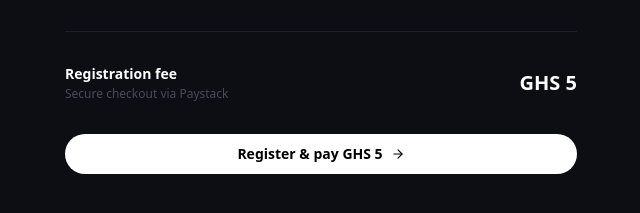
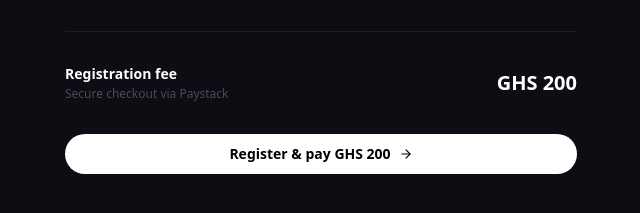
Before and after one commit to rizennews/swp, a Next.js app: page /register in a window 1280 px wide. Shown: the part 719-932 px from the top of the page, without its empty margins (319-959 px from the left). Built offline with nearby package versions, Linux system fonts and the light colour scheme; no server answers; a web font is replaced by a local one.

Commit message:
revert: switch test pricing back to 200 GHS for production

```diff
--- a/src/app/actions.ts
+++ b/src/app/actions.ts
@@ -37,7 +37,7 @@ export async function createRegistration(data: RegistrationData) {
         goal: data.goal,
       }).where(eq(registrations.id, existing.id));
 
-      const remainingAmount = 5 - (existing.amountPaid || 0);
+      const remainingAmount = 200 - (existing.amountPaid || 0);
       return {
         success: true,
         registrationId: existing.id,
@@ -74,7 +74,7 @@ export async function verifyPaymentAndConfirm(reference: string, registrationId:
       });
 
       const newTotal = (currentReg?.amountPaid || 0) + amountPaidGhs;
-      const isFullPayment = newTotal >= 5;
+      const isFullPayment = newTotal >= 200;
 
       await db.update(registrations)
         .set({
@@ -171,7 +171,7 @@ export async function syncPaymentStatus(registrationId: string, email: string) {
 
     if (successfulTransaction) {
       const amountPaidGhs = successfulTransaction.amount / 100;
-      const isFullPayment = amountPaidGhs >= 5;
+      const isFullPayment = amountPaidGhs >= 200;
 
       await db.update(registrations)
         .set({
--- a/src/app/api/webhooks/paystack/route.ts
+++ b/src/app/api/webhooks/paystack/route.ts
@@ -45,7 +45,7 @@ export async function POST(req: Request) {
          return NextResponse.json({ received: true, note: "No registration_id found in metadata" });
       }
 
-      const isFullPayment = amountPaidGhs >= 5;
+      const isFullPayment = amountPaidGhs >= 200;
 
       await db.update(registrations)
         .set({
--- a/src/components/registration-form.tsx
+++ b/src/components/registration-form.tsx
@@ -88,7 +88,7 @@ export default function RegistrationForm() {
       setIsLoading(false);
 
       const ref = `SWP-${Date.now()}-${Math.random().toString(36).substring(2, 6).toUpperCase()}`;
-      const amountToPay = result.remainingAmount ? result.remainingAmount * 100 : 5 * 100;
+      const amountToPay = result.remainingAmount ? result.remainingAmount * 100 : 200 * 100;
 
       window.PaystackPop.setup({
         key: process.env.NEXT_PUBLIC_PAYSTACK_PUBLIC_KEY!,
@@ -177,7 +177,7 @@ export default function RegistrationForm() {
           <p className="text-white text-sm font-semibold">Registration fee</p>
           <p className="text-[#4a4a5a] text-xs mt-0.5">Secure checkout via Paystack</p>
         </div>
-        <span className="text-white font-bold text-xl">GHS 5</span>
+        <span className="text-white font-bold text-xl">GHS 200</span>
       </div>
 
       {error && (
@@ -188,7 +188,7 @@ export default function RegistrationForm() {
         className="w-full inline-flex items-center justify-center gap-2 h-10 rounded-full bg-white hover:bg-zinc-100 text-black font-semibold text-sm transition-colors disabled:opacity-40">
         {isLoading
           ? <><Loader2 className="w-3.5 h-3.5 animate-spin" />{step === "verifying" ? "Verifying…" : "Processing…"}</>
-          : <>Register & pay GHS 5 <ArrowRight className="w-3.5 h-3.5" /></>}
+          : <>Register & pay GHS 200 <ArrowRight className="w-3.5 h-3.5" /></>}
       </button>
 
 
```
